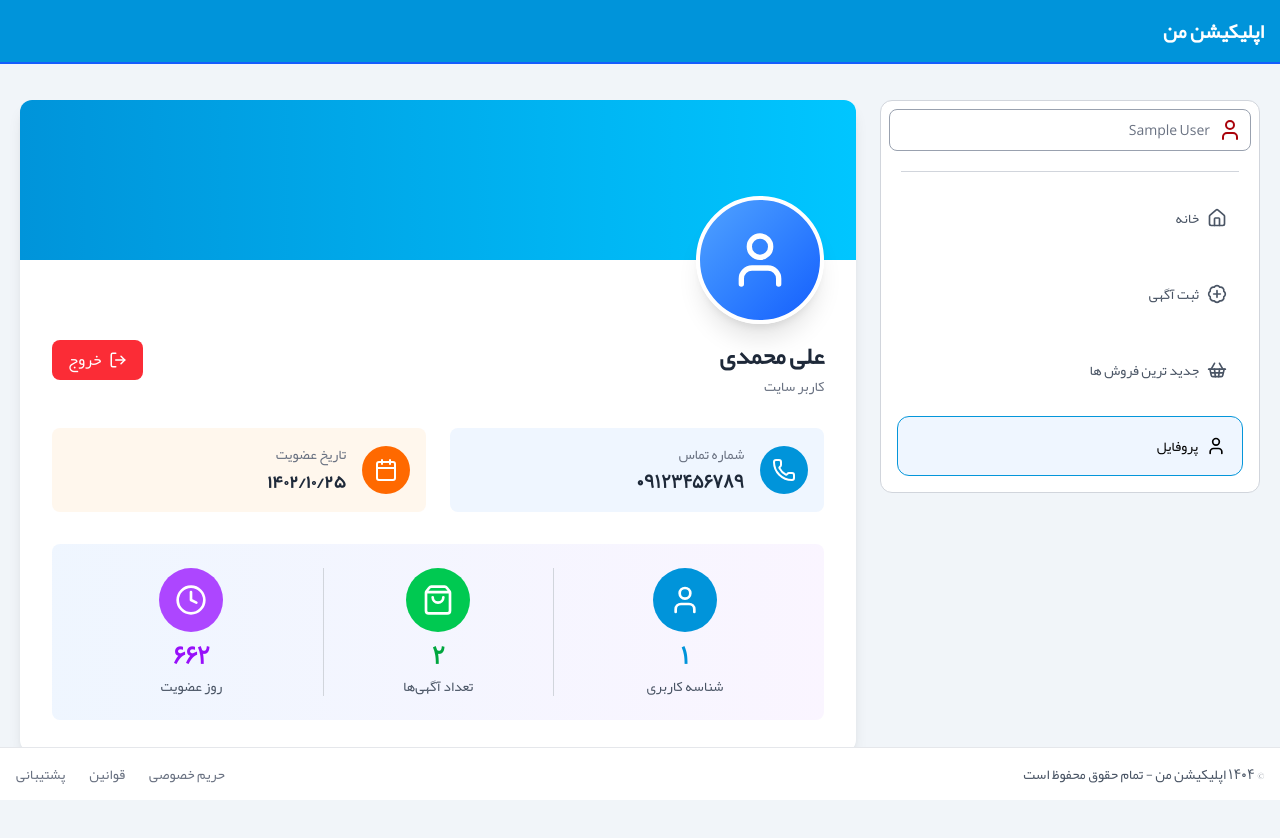
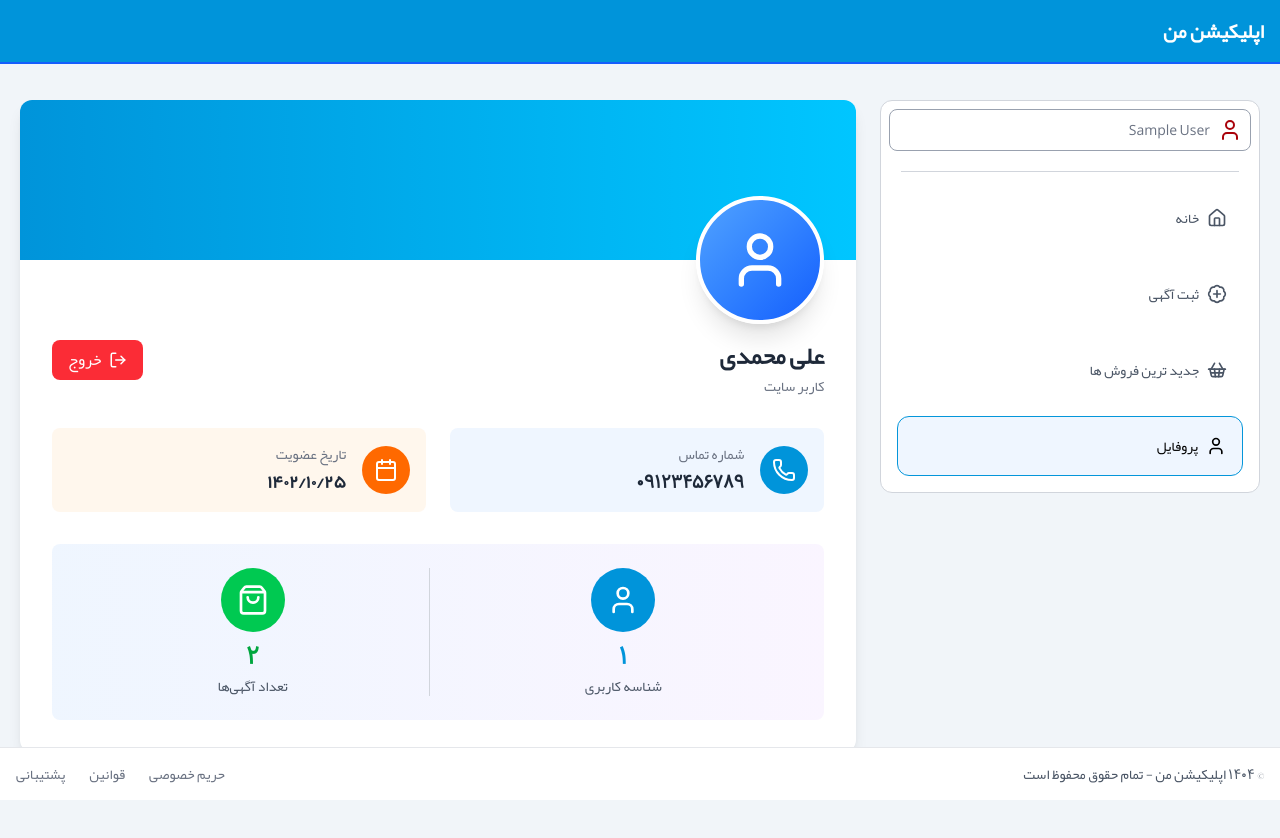
Before and after one commit to Yuozarseiph/pwa-bank, a Next.js app: page /profile/1 in a window 1280 px wide. Shown: the top 838 px of the page. Built offline with nearby package versions, Linux system fonts and the light colour scheme; sample sign-in values are in the browser's storage.

Commit message:
refactor: Update profile stats layout by adjusting grid columns and removing days since registration section

```diff
--- a/src/app/profile/[id]/page.jsx
+++ b/src/app/profile/[id]/page.jsx
@@ -174,7 +174,7 @@ export default function Profile() {
             </div>
 
             {/* Stats Section */}
-            <div className="grid grid-cols-3 gap-4 mt-8 p-6 bg-gradient-to-r from-blue-50 to-purple-50 rounded-lg">
+            <div className="grid grid-cols-2 gap-4 mt-8 p-6 bg-gradient-to-r from-blue-50 to-purple-50 rounded-lg">
               {/* User ID */}
               <div className="text-center">
                 <div className="w-16 h-16 mx-auto bg-[#0094da] rounded-full flex items-center justify-center mb-2">
@@ -185,7 +185,7 @@ export default function Profile() {
               </div>
 
               {/* Ads Count */}
-              <div className="text-center border-x border-gray-300">
+              <div className="text-center border-r border-gray-300">
                 <div className="w-16 h-16 mx-auto bg-green-500 rounded-full flex items-center justify-center mb-2">
                   <ShoppingBag className="text-white" size={32} />
                 </div>
@@ -193,17 +193,6 @@ export default function Profile() {
                   {user.adsCount || 0}
                 </p>
                 <p className="text-sm text-gray-600 mt-1">تعداد آگهی‌ها</p>
-              </div>
-
-              {/* Days Since Registration */}
-              <div className="text-center">
-                <div className="w-16 h-16 mx-auto bg-purple-500 rounded-full flex items-center justify-center mb-2">
-                  <Clock className="text-white" size={32} />
-                </div>
-                <p className="text-2xl font-bold text-purple-600">
-                  {daysSinceRegistration}
-                </p>
-                <p className="text-sm text-gray-600 mt-1">روز عضویت</p>
               </div>
             </div>
           </div>
```
